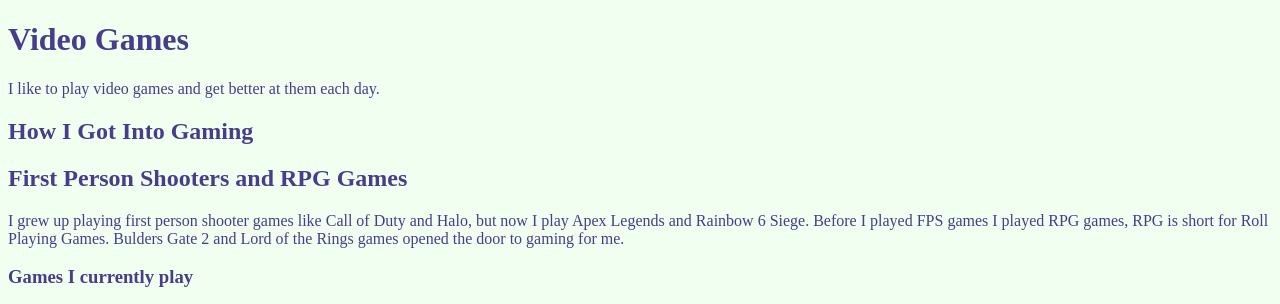
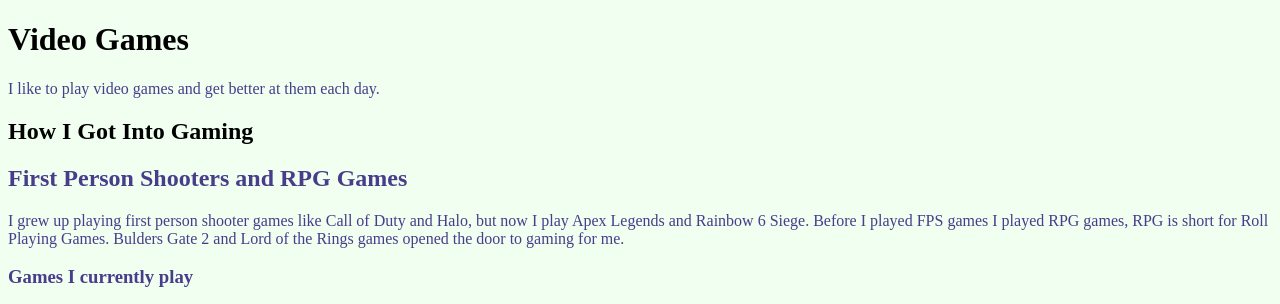
Before and after one commit to israelasanchez/Website, a plain HTML site: page index.html in a window 1280 px wide. Shown: the top 304 px of the page. Drawn offline with Linux system fonts and the light colour scheme.

Commit message:
Update style.css

```diff
--- a/style.css
+++ b/style.css
@@ -2,3 +2,7 @@ body {
   background-color: HoneyDew;
   color: DarkSlateBlue;
 }
+
+h1 {
+  color: Black;
+}
```
